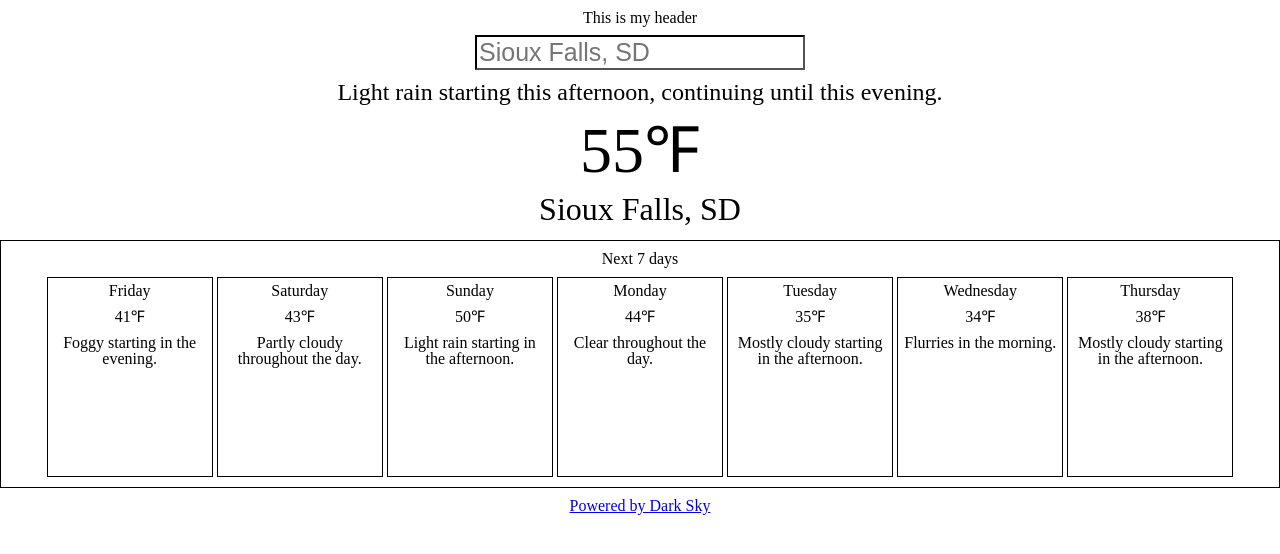
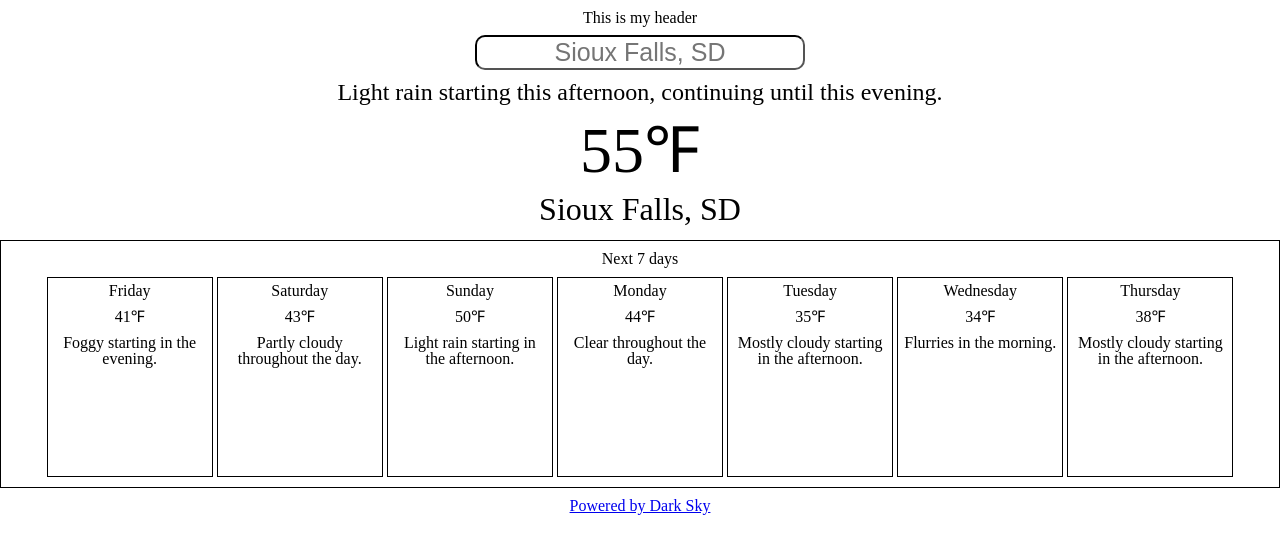
Before and after one commit to donovanCarreno/weatherApp, a React app: page / in a window 1280 px wide. Shown: the top 554 px of the page. Built offline with nearby package versions, Linux system fonts and the light colour scheme; no server answers.

Commit message:
center input text

```diff
--- a/public/styles.css
+++ b/public/styles.css
@@ -9,7 +9,9 @@ header {
 
 input {
   border-color: black;
+  border-radius: 10px;
   font-size: 25px;
+  text-align: center;
 }
 
 .today {
```
